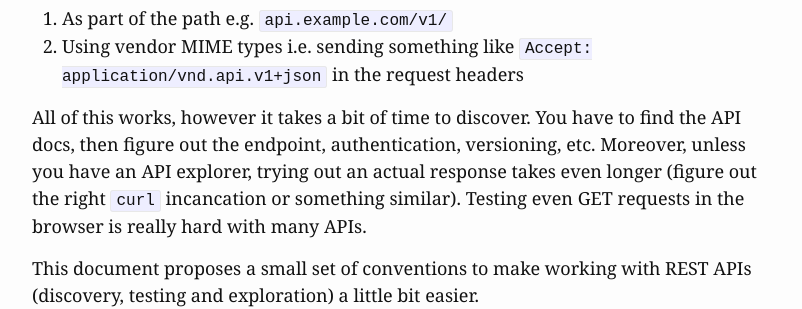
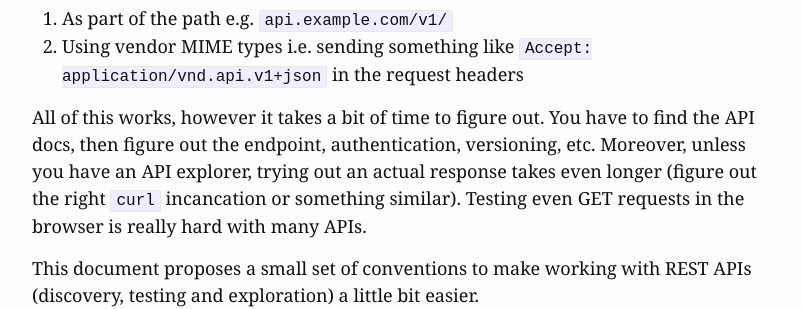
Before and after one commit to lisperin/lisperin.github.io, a Jekyll site: the page built from _posts/2018-10-16-rest-api-design.md, in a window 1280 px wide and 900 px high, scrolled down 685 px. Shown: the part 155-464 px from the top of the window, without its empty margins (238-1040 px from the left). Built offline with Jekyll 4.4.1, drawn with Linux system fonts in a browser that asks for light colours.

Commit message:
API design edit

```diff
--- a/_posts/2018-10-16-rest-api-design.md
+++ b/_posts/2018-10-16-rest-api-design.md
@@ -20,7 +20,7 @@ Versioning is usually handled in one of two ways:
 1. As part of the path e.g. `api.example.com/v1/`
 2. Using vendor MIME types i.e. sending something like `Accept: application/vnd.api.v1+json` in the request headers
 
-All of this works, however it takes a bit of time to discover. You have to find the API docs, then figure out the endpoint, authentication, versioning, etc. Moreover, unless you have an API explorer, trying out an actual response takes even longer (figure out the right `curl` incancation or something similar). Testing even GET requests in the browser is really hard with many APIs.
+All of this works, however it takes a bit of time to figure out. You have to find the API docs, then figure out the endpoint, authentication, versioning, etc. Moreover, unless you have an API explorer, trying out an actual response takes even longer (figure out the right `curl` incancation or something similar). Testing even GET requests in the browser is really hard with many APIs.
 
 This document proposes a small set of conventions to make working with REST APIs (discovery, testing and exploration) a little bit easier.
 
```
